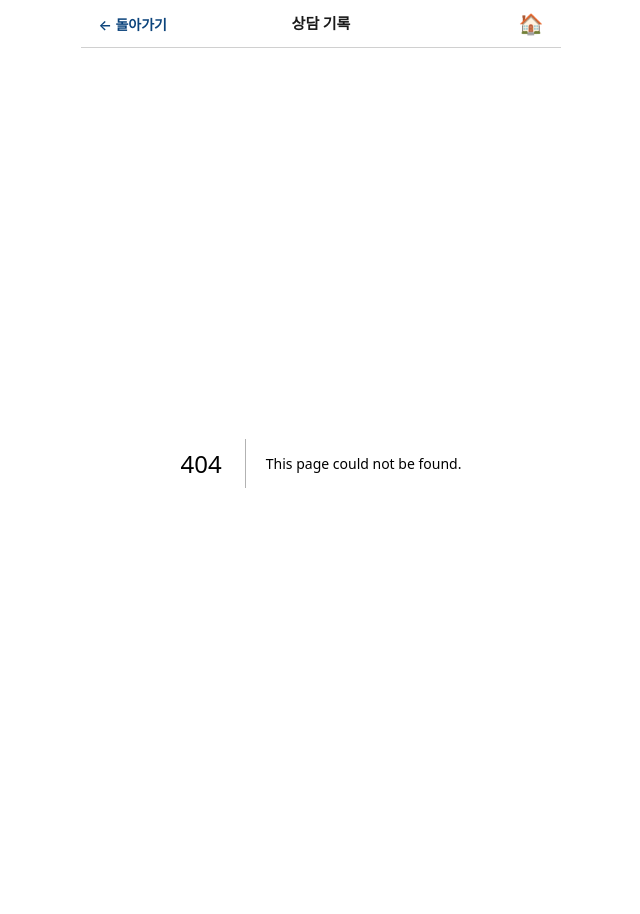
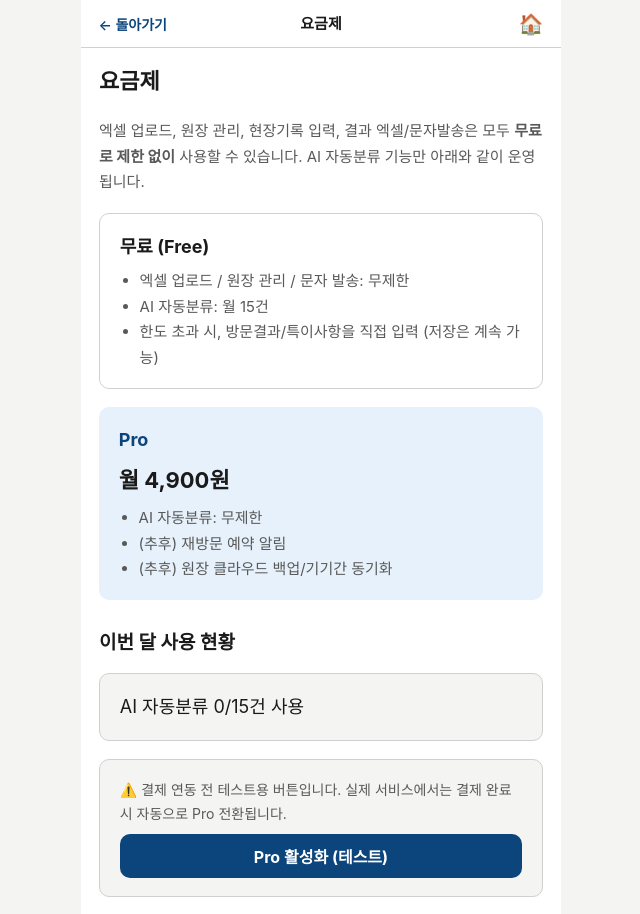
Before and after one commit to ilikefeeling/knts, a Next.js app: page /pricing in a window 1280 px wide. Before the commit this address had no page. Shown: the top 914 px of the page, without its empty margins (319-959 px from the left). Built offline with nearby package versions, Linux system fonts and the light colour scheme.

Commit message:
feat: freemium 게이팅(월15건 무료) 및 요금제 페이지 추가

```diff
--- a/app/page.tsx
+++ b/app/page.tsx
@@ -73,6 +73,9 @@ export default function Home() {
       <div className="home-links">
         <Link href="/ledger" className="home-link-btn">
           📋 방문 관리
+        </Link>
+        <Link href="/pricing" className="home-link-btn">
+          ✨ 요금제
         </Link>
         <Link href="/ios-guide" className="home-link-btn">
           🍎 iOS 안내
--- /dev/null
+++ b/app/pricing/page.tsx
@@ -0,0 +1,90 @@
+"use client";
+
+import { useEffect, useState } from "react";
+import {
+  FREE_MONTHLY_LIMIT,
+  PRO_PRICE_KRW,
+  getUsage,
+  isProUser,
+  setProUser,
+} from "@/lib/usage";
+
+export default function PricingPage() {
+  const [usedCount, setUsedCount] = useState(0);
+  const [proUser, setProUserState] = useState(false);
+
+  useEffect(() => {
+    setUsedCount(getUsage().count);
+    setProUserState(isProUser());
+  }, []);
+
+  function toggleProDemo() {
+    const next = !proUser;
+    setProUser(next);
+    setProUserState(next);
+  }
+
+  return (
+    <div>
+      <h1>요금제</h1>
+      <p style={{ fontSize: 15, color: "var(--color-text-muted)" }}>
+        엑셀 업로드, 원장 관리, 현장기록 입력, 결과 엑셀/문자발송은 모두{" "}
+        <strong>무료로 제한 없이</strong> 사용할 수 있습니다. AI 자동분류
+        기능만 아래와 같이 운영됩니다.
+      </p>
+
+      <div className="card">
+        <div style={{ fontWeight: 700, fontSize: 18, marginBottom: 6 }}>
+          무료 (Free)
+        </div>
+        <ul style={{ paddingLeft: "1.1rem", margin: 0, fontSize: 15, color: "var(--color-text-muted)" }}>
+          <li>엑셀 업로드 / 원장 관리 / 문자 발송: 무제한</li>
+          <li>AI 자동분류: 월 {FREE_MONTHLY_LIMIT}건</li>
+          <li>한도 초과 시, 방문결과/특이사항을 직접 입력 (저장은 계속 가능)</li>
+        </ul>
+      </div>
+
+      <div className="card" style={{ background: "var(--color-primary-bg)", border: "none" }}>
+        <div style={{ fontWeight: 700, fontSize: 18, marginBottom: 6, color: "var(--color-primary)" }}>
+          Pro
+        </div>
+        <div style={{ fontSize: 22, fontWeight: 700, marginBottom: 6 }}>
+          월 {PRO_PRICE_KRW.toLocaleString()}원
+        </div>
+        <ul style={{ paddingLeft: "1.1rem", margin: 0, fontSize: 15, color: "var(--color-text-muted)" }}>
+          <li>AI 자동분류: 무제한</li>
+          <li>(추후) 재방문 예약 알림</li>
+          <li>(추후) 원장 클라우드 백업/기기간 동기화</li>
+        </ul>
+      </div>
+
+      <h2>이번 달 사용 현황</h2>
+      <div className="card card-muted">
+        {proUser ? (
+          <p style={{ margin: 0 }}>✨ Pro 이용 중 — AI 자동분류 무제한</p>
+        ) : (
+          <p style={{ margin: 0 }}>
+            AI 자동분류 {usedCount}/{FREE_MONTHLY_LIMIT}건 사용
+            {usedCount >= FREE_MONTHLY_LIMIT && (
+              <span style={{ color: "#a33" }}> (한도 초과)</span>
+            )}
+          </p>
+        )}
+      </div>
+
+      <div className="card card-muted">
+        <p style={{ marginBottom: 8, fontSize: 14, color: "var(--color-text-muted)" }}>
+          ⚠️ 결제 연동 전 테스트용 버튼입니다. 실제 서비스에서는 결제 완료 시
+          자동으로 Pro 전환됩니다.
+        </p>
+        <button className="btn btn-primary" onClick={toggleProDemo}>
+          {proUser ? "Pro 해지 (테스트)" : "Pro 활성화 (테스트)"}
+        </button>
+      </div>
+
+      <a className="btn btn-ghost" href="/" style={{ justifyContent: "center", border: "1px solid var(--color-border)" }}>
+        홈으로 돌아가기
+      </a>
+    </div>
+  );
+}
--- a/components/ExcelUploader.tsx
+++ b/components/ExcelUploader.tsx
@@ -37,7 +37,7 @@ export default function ExcelUploader({ onComplete }: Props) {
       // 첫 행이 헤더인지 확인 → 데이터 행만 추출
       const dataRows: ExcelRow[] = [];
       for (let i = 0; i < json.length; i++) {
-        const r = json[i] as unknown[];
+        const r = json[i] as unknown as unknown[];
         if (!r || r.length < 3) continue;
 
         const name = String(r[1] || "").trim();
--- a/components/NavBar.tsx
+++ b/components/NavBar.tsx
@@ -25,7 +25,9 @@ export default function NavBar() {
             ? "iOS 안내"
             : pathname === "/ledger"
               ? "방문 관리"
-              : "상담 기록"}
+              : pathname === "/pricing"
+                ? "요금제"
+                : "상담 기록"}
       </div>
       <div className="navbar-right">
         {!isHome && (
--- a/components/SmsComposer.tsx
+++ b/components/SmsComposer.tsx
@@ -12,7 +12,7 @@ type Props = {
 
 export default function SmsComposer({ record, onClose }: Props) {
   const [templateIdx, setTemplateIdx] = useState(0);
-  const [body, setBody] = useState(SMS_TEMPLATES[0].body);
+  const [body, setBody] = useState<string>(SMS_TEMPLATES[0].body);
   const [sent, setSent] = useState(false);
 
   const handleTemplate = (idx: number) => {
@@ -20,7 +20,7 @@ export default function SmsComposer({ record, onClose }: Props) {
     const tpl = SMS_TEMPLATES[idx];
     if (tpl.body) {
       // 날짜/시간 플레이스홀더 치환
-      let text = tpl.body;
+      let text: string = tpl.body;
       if (record.nextVisitDate) {
         const parts = record.nextVisitDate.split("-");
         text = text.replace("{날짜}", `${parts[1]}/${parts[2]}`);
--- /dev/null
+++ b/lib/usage.ts
@@ -0,0 +1,69 @@
+// ─── 사용량/구독 상태 (로컬 저장) ───
+// AI 자동분류(/api/classify) 호출은 비용이 발생하므로,
+// Free 사용자는 월 FREE_MONTHLY_LIMIT 건까지만 자동분류를 사용할 수 있습니다.
+// Pro 사용자는 무제한입니다.
+//
+// TODO: 실제 결제(토스페이먼츠 등) 연동 시, setProUser()를 결제 성공 콜백에서
+// 호출하도록 교체하고, 구독 상태도 서버/DB 기준으로 검증하도록 변경 필요.
+// 현재는 클라이언트 로컬 저장 기반의 데모/MVP 구현입니다.
+
+const USAGE_KEY = "knts_usage_v1";
+const PRO_KEY = "knts_pro_v1";
+
+export const FREE_MONTHLY_LIMIT = 15;
+export const PRO_PRICE_KRW = 4900;
+
+export type UsageState = {
+  yearMonth: string; // "YYYY-MM"
+  count: number;
+};
+
+function currentYearMonth(): string {
+  const d = new Date();
+  return `${d.getFullYear()}-${String(d.getMonth() + 1).padStart(2, "0")}`;
+}
+
+export function getUsage(): UsageState {
+  const ym = currentYearMonth();
+  if (typeof window === "undefined") return { yearMonth: ym, count: 0 };
+
+  try {
+    const raw = localStorage.getItem(USAGE_KEY);
+    if (!raw) return { yearMonth: ym, count: 0 };
+
+    const parsed = JSON.parse(raw) as UsageState;
+    // 월이 바뀌면 자동 초기화
+    if (parsed.yearMonth !== ym) return { yearMonth: ym, count: 0 };
+    return parsed;
+  } catch {
+    return { yearMonth: ym, count: 0 };
+  }
+}
+
+export function incrementUsage(): UsageState {
+  const next = getUsage();
+  next.count += 1;
+  if (typeof window !== "undefined") {
+    localStorage.setItem(USAGE_KEY, JSON.stringify(next));
+  }
+  return next;
+}
+
+export function isProUser(): boolean {
+  if (typeof window === "undefined") return false;
+  return localStorage.getItem(PRO_KEY) === "true";
+}
+
+export function setProUser(value: boolean) {
+  if (typeof window === "undefined") return;
+  localStorage.setItem(PRO_KEY, value ? "true" : "false");
+}
+
+export function getRemainingFree(): number {
+  return Math.max(0, FREE_MONTHLY_LIMIT - getUsage().count);
+}
+
+// 이번 호출에서 AI 자동분류를 사용할 수 있는지 (Pro이거나 무료 한도 내)
+export function canUseAutoClassify(): boolean {
+  return isProUser() || getRemainingFree() > 0;
+}
```
Also changed, not shown: app/share-receiver/page.tsx (+67 -3 lines), 1 other file (tests, documents, lock files or other folders).
